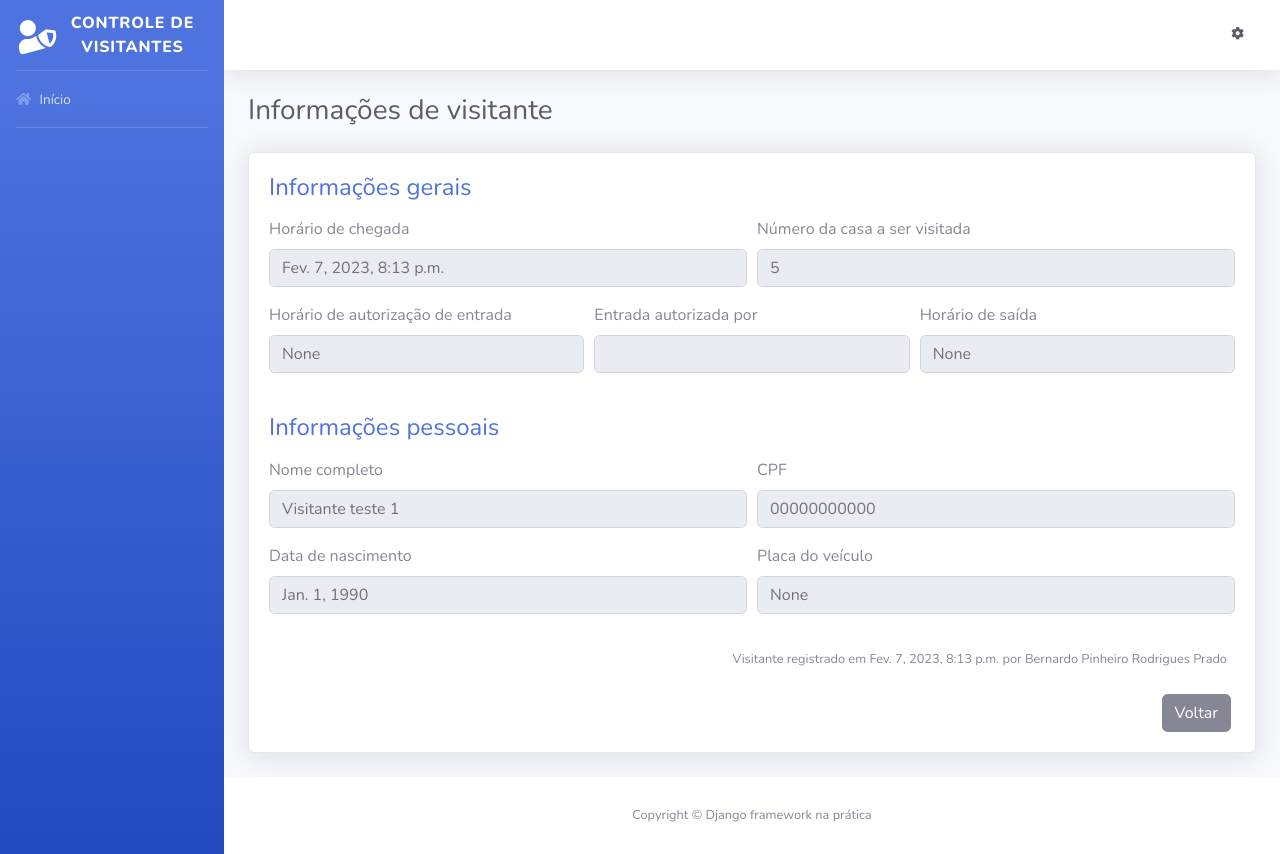
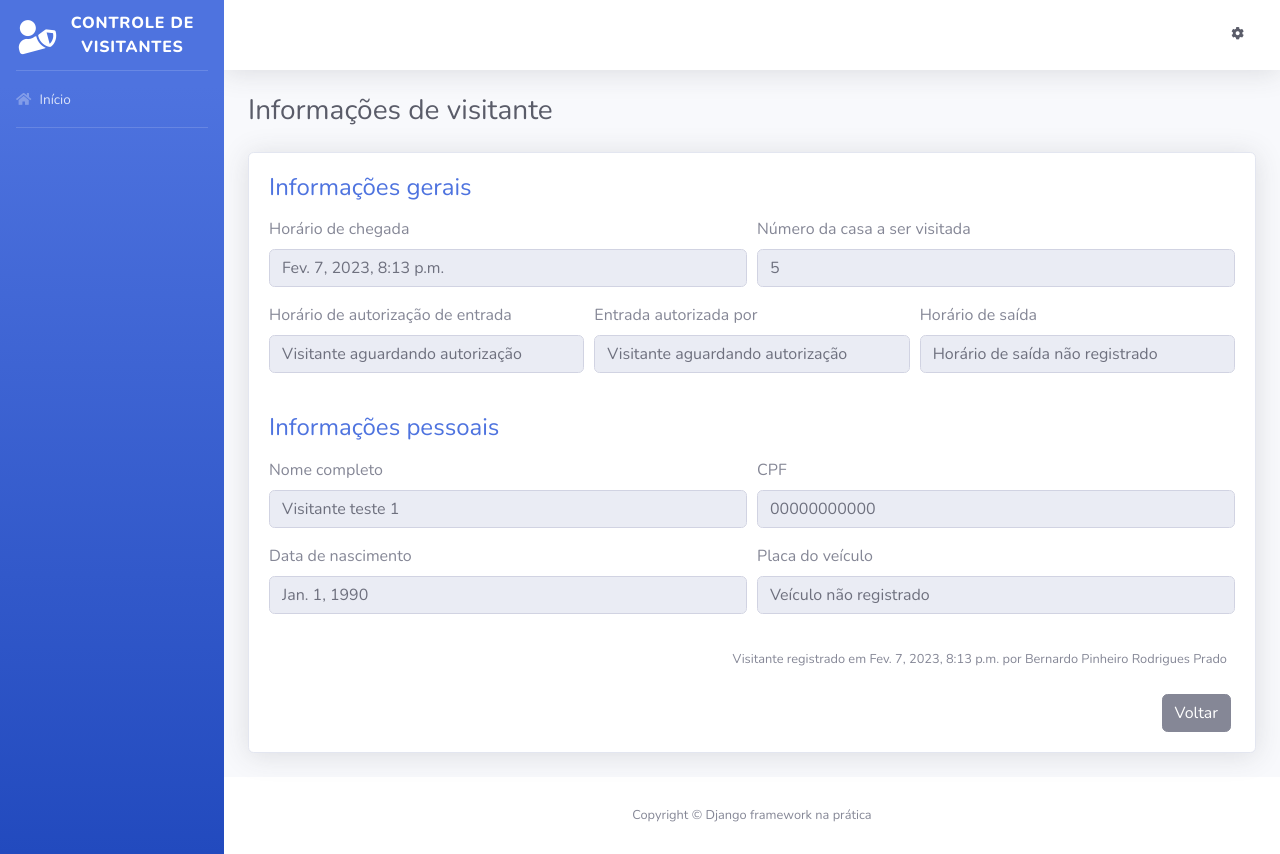
Before and after one commit to Bernardo-Prado/controle_visitantes, a Django app: page /visitantes/1/ in a window 1280 px wide. Run offline with Django 3.2, Linux system fonts and the light colour scheme; data comes from the database, SQL or seed files in the repository; some libraries are stand-ins or nearby versions.

Commit message:
Utilizando método personalizado nos templates

```diff
--- a/templates/index.html
+++ b/templates/index.html
@@ -105,8 +105,8 @@
                                 <td>{{ visitante.nome_completo }}</td>
                                 <td>{{ visitante.cpf }}</td>
                                 <td>{{ visitante.horario_chegada }}</td>
-                                <td>{{ visitante.horario_autorizacao }}</td>
-                                <td>{{ visitante.morador_responsavel }}</td>
+                                <td>{{ visitante.get_horario_autorizacao }}</td>
+                                <td>{{ visitante.get_morador_responsavel }}</td>
                                 <td>
                                     <a href="#">
                                         Ver informações
--- a/templates/informacoes_visitante.html
+++ b/templates/informacoes_visitante.html
@@ -30,17 +30,17 @@
                 <div class="form-row">
                     <div class="form-group col-md-4">
                         <label>Horário de autorização de entrada</label>
-                        <input type="text" class="form-control" value="{{ visitante.horario_autorizacao }}" disabled>
+                        <input type="text" class="form-control" value="{{ visitante.get_horario_autorizacao }}" disabled>
                     </div>
 
                     <div class="form-group col-md-4">
                         <label>Entrada autorizada por</label>
-                        <input type="text" class="form-control" value="{{ visitante.morador_responsavel }}" disabled>
+                        <input type="text" class="form-control" value="{{ visitante.get_morador_responsavel }}" disabled>
                     </div>
 
                     <div class="form-group col-md-4">
                         <label>Horário de saída</label>
-                        <input type="text" class="form-control" value="{{ visitante.horario_saida }}" disabled>
+                        <input type="text" class="form-control" value="{{ visitante.get_horario_saida }}" disabled>
                     </div>
                 </div>
             </form>
@@ -70,7 +70,7 @@
 
                     <div class="form-group col-md-6">
                         <label>Placa do veículo</label>
-                        <input type="text" class="form-control" value="{{ visitante.placa_veiculo }}" disabled>
+                        <input type="text" class="form-control" value="{{ visitante.get_placa_veiculo }}" disabled>
                     </div>
                 </div>
             </form>
--- a/visitantes/models.py
+++ b/visitantes/models.py
@@ -68,7 +68,7 @@ class Visitante(models.Model):
 
         return "Horário de saída não registrado"
 
-    def get_horario_autorização(self):
+    def get_horario_autorizacao(self):
         if self.horario_autorizacao:
             return self.horario_autorizacao
 
```
